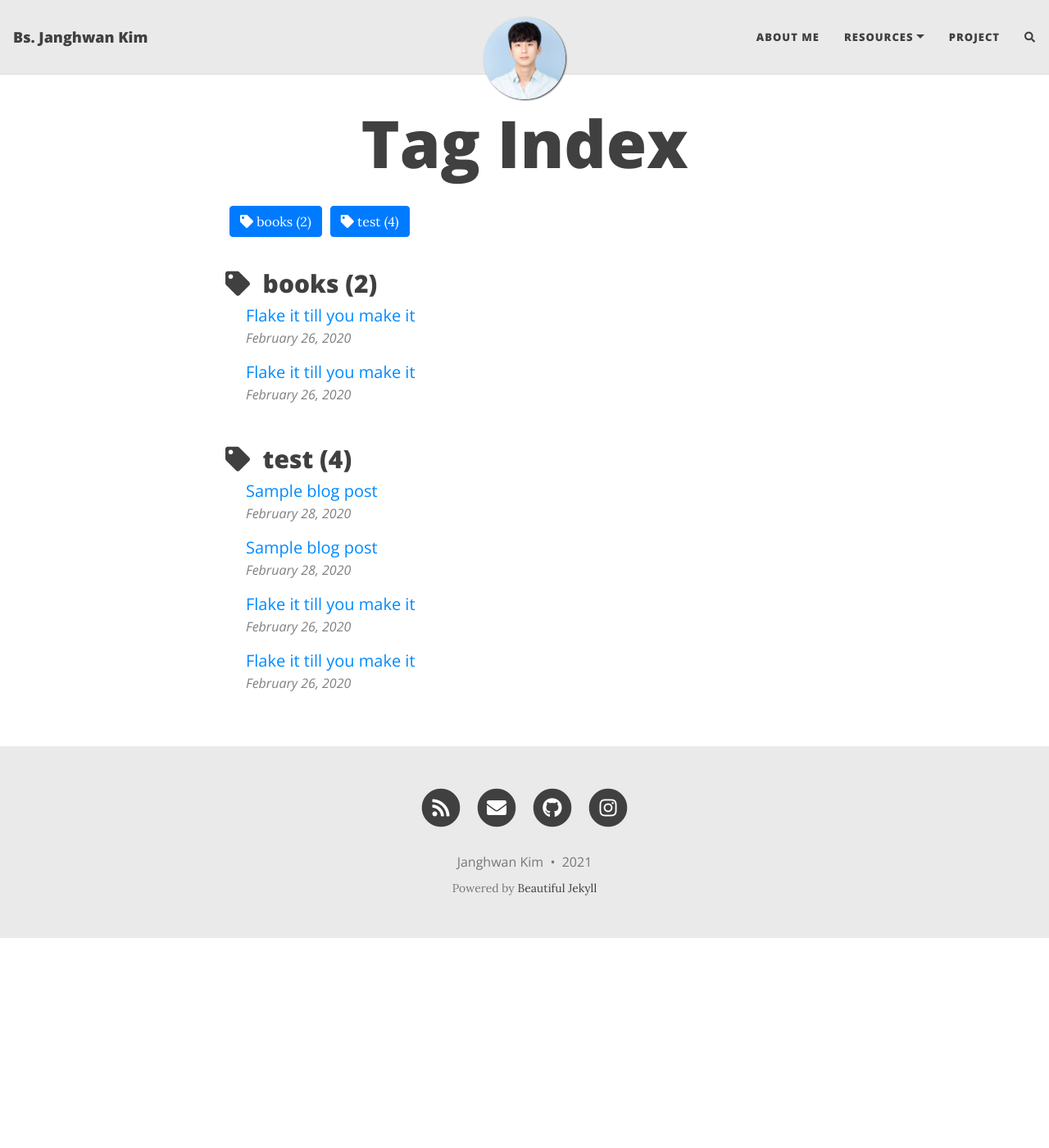
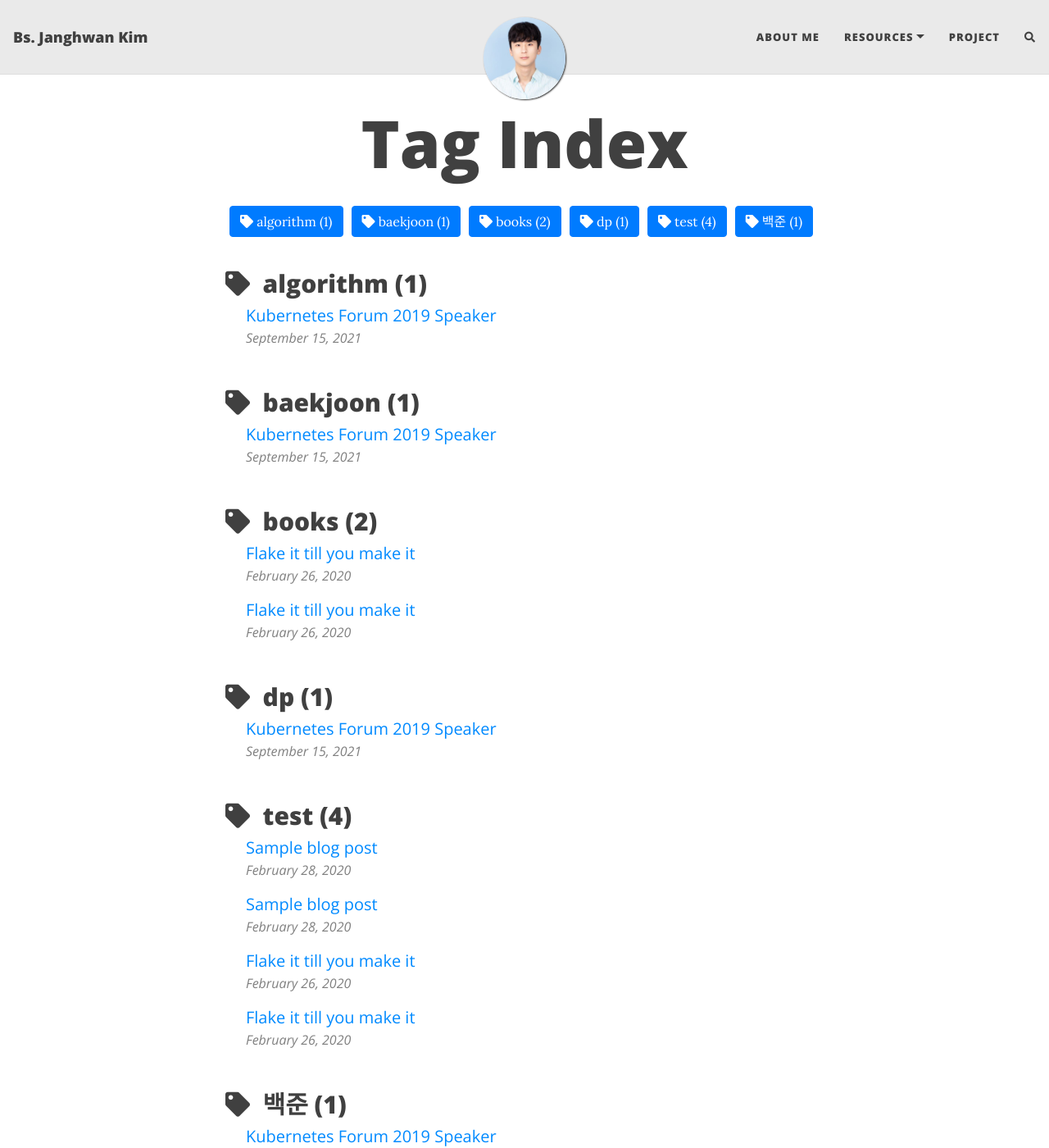
Before and after one commit to Harley-hwan/Harley-hwan.github.io, a Jekyll site: the page built from tags.html, in a window 1280 px wide and 1400 px high. Shown: the whole window at 82% size. Built offline with Jekyll 4.4.1, drawn with Linux system fonts in a browser that asks for light colours; nearby versions of some CDN libraries; comment, search, counter and statistics services are not loaded.

Commit message:
Update 2021-09-15-baekjoon9251.md

```diff
--- a/baekjoon/_posts/2021-09-15-baekjoon9251.md
+++ b/baekjoon/_posts/2021-09-15-baekjoon9251.md
@@ -1,3 +1,13 @@
+---
+layout: post
+title: Kubernetes Forum 2019 Speaker
+subtitle: 쿠버네티스 포럼 2019 발표
+gh-repo: harley-hwan/harley-hwan.github.io
+gh-badge: [star, fork, follow]
+tags: [baekjoon, 백준, algorithm, dp]
+comments: true
+---
+
 ![image](https://user-images.githubusercontent.com/68185569/133319588-0bb6819c-4444-4a63-8e7d-9687298a7f18.png)
 
 <https://www.acmicpc.net/problem/9251>
```
